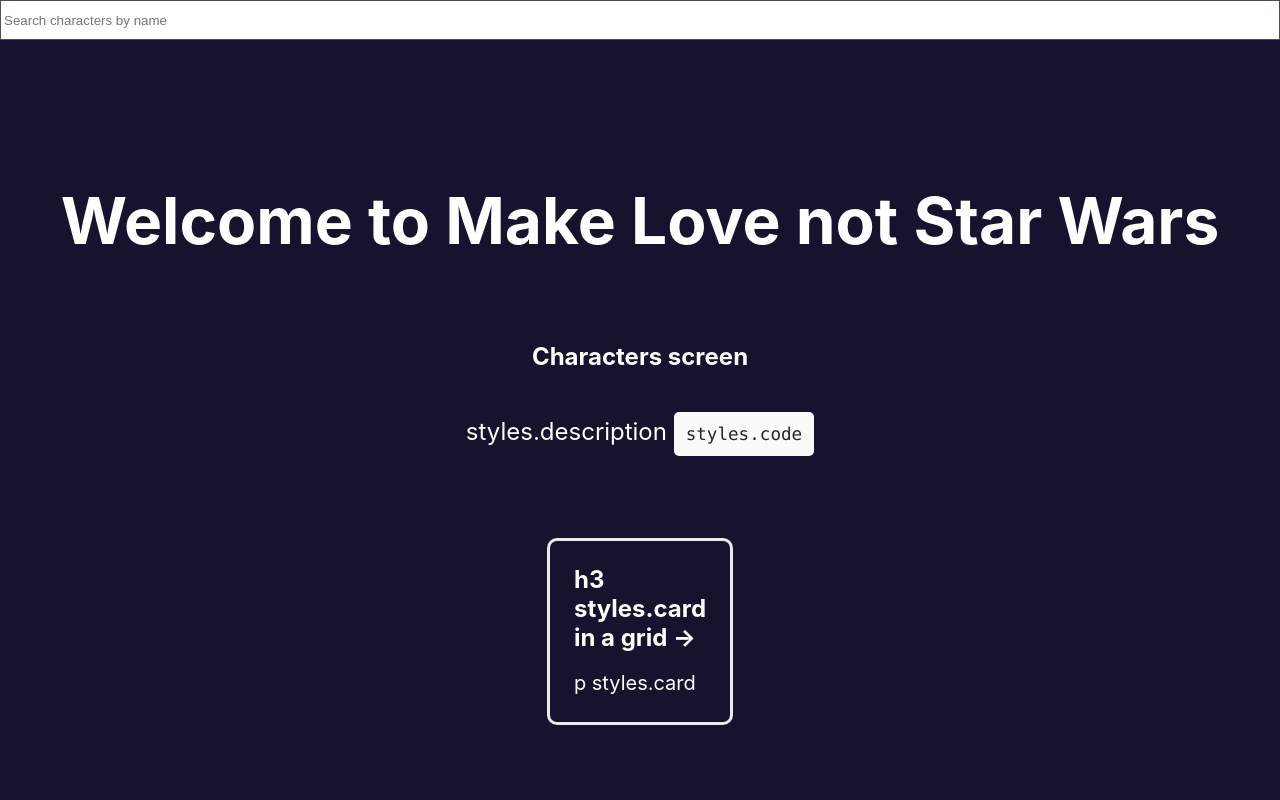
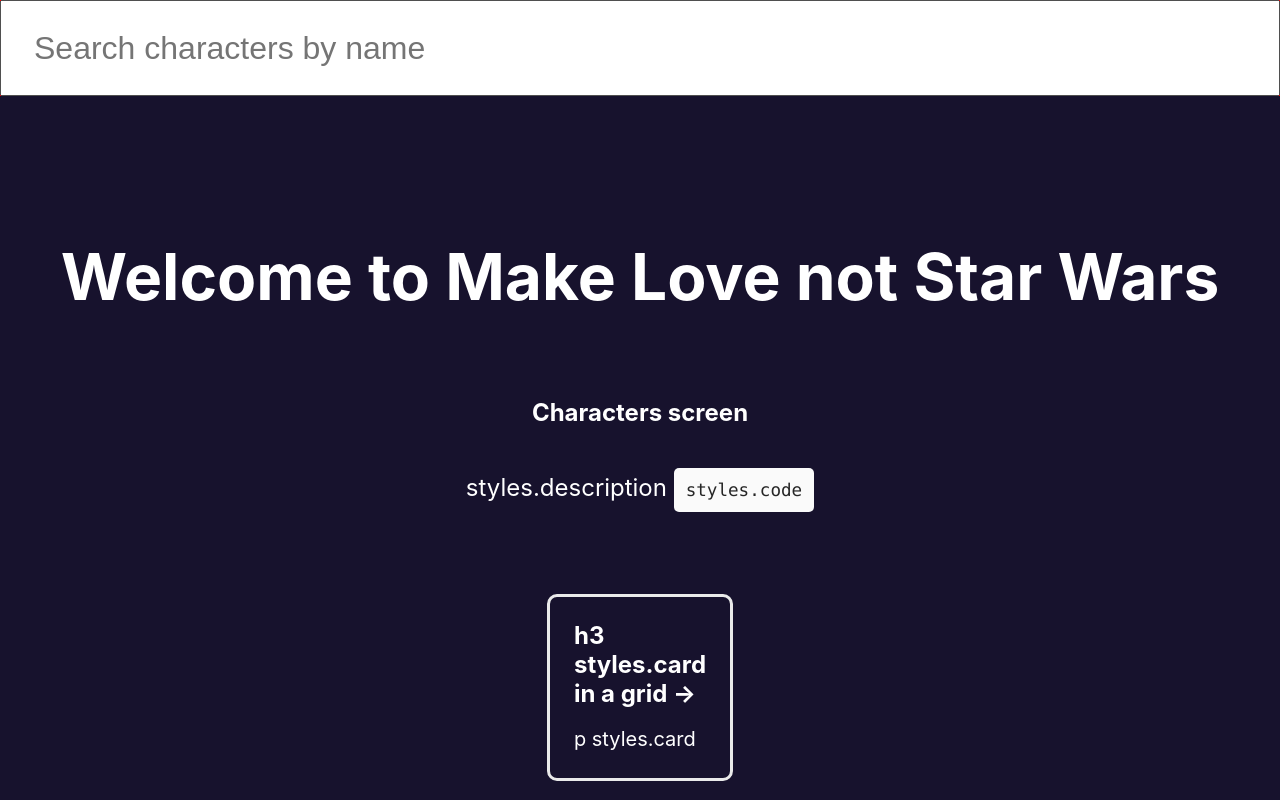
Before and after one commit to Amplify-Tech-Challenge/swapi-challenge-fe, a Next.js app: page / in a window 1280 px wide. Shown: the top 800 px of the page. Built offline with nearby package versions, Linux system fonts and the light colour scheme.

Commit message:
add live search logic

```diff
--- a/components/SearchBar.js
+++ b/components/SearchBar.js
@@ -1,5 +1,8 @@
+import useSWR from 'swr';
 import React, { useState } from 'react';
 import styled from 'styled-components';
+
+
 
 const SearchContainer = styled.div`
   background: red;
@@ -7,6 +10,8 @@
 const SearchInput = styled.input`
   width: 100%;
   height: 3em;
+  font-size: 2em;
+  padding: 1em;
 `
 
 const SearchBar = () => {
@@ -14,7 +19,15 @@
 
   const handleChange = (searchTerm) => {
     setInput(searchTerm)
-    console.log(searchTerm)
+    if (searchTerm !== "") findCharacter(searchTerm)
+  }
+
+  const findCharacter = async (term) => {
+    const apiEndpoint = `https://swapi.py4e.com/api/people/?search=${term}`
+    const response = await fetch(apiEndpoint)
+    const parsed = await response.json()
+    const results = parsed.results
+    console.log(results)
   }
 
   return (
```
